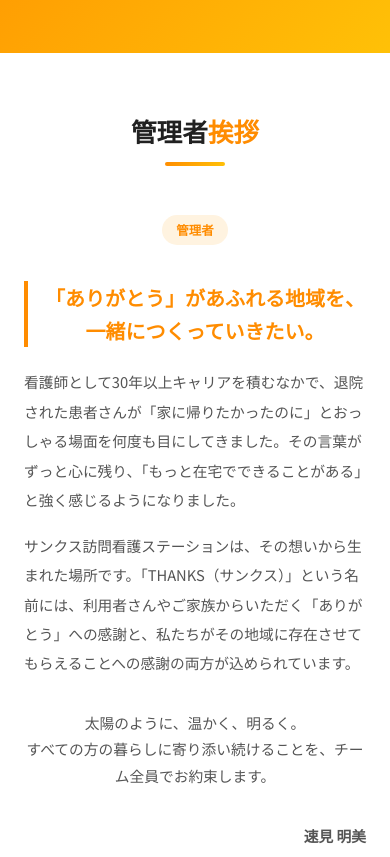
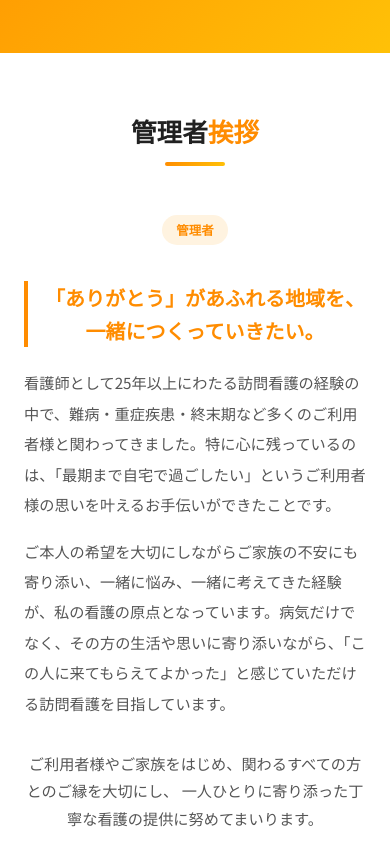
Before and after one commit to sunx-co-ltd/sunx-website, a plain HTML site: page about.html in a window 390 px wide. Shown: the part 239-1096 px from the top of the page. Drawn offline with Linux system fonts and the light colour scheme.

Commit message:
Update manager message with responsive text sizing

```diff
--- a/about.html
+++ b/about.html
@@ -97,15 +97,15 @@
           <blockquote class="msg-quote">
             「ありがとう」があふれる地域を、<br>一緒につくっていきたい。
           </blockquote>
-          <p style="text-align:left; line-height:2.0;">
-            看護師として30年以上キャリアを積むなかで、退院された患者さんが「家に帰りたかったのに」とおっしゃる場面を何度も目にしてきました。その言葉がずっと心に残り、「もっと在宅でできることがある」と強く感じるようになりました。
+          <p style="text-align:left; line-height:2.0; font-size:clamp(0.95rem, 2vw, 1rem);">
+            看護師として25年以上にわたる訪問看護の経験の中で、難病・重症疾患・終末期など多くのご利用者様と関わってきました。特に心に残っているのは、「最期まで自宅で過ごしたい」というご利用者様の思いを叶えるお手伝いができたことです。
           </p>
-          <p style="text-align:left; line-height:2.0;">
-            サンクス訪問看護ステーションは、その想いから生まれた場所です。「THANKS（サンクス）」という名前には、利用者さんやご家族からいただく「ありがとう」への感謝と、私たちがその地域に存在させてもらえることへの感謝の両方が込められています。
+          <p style="text-align:left; line-height:2.0; font-size:clamp(0.95rem, 2vw, 1rem);">
+            ご本人の希望を大切にしながらご家族の不安にも寄り添い、一緒に悩み、一緒に考えてきた経験が、私の看護の原点となっています。病気だけでなく、その方の生活や思いに寄り添いながら、「この人に来てもらえてよかった」と感じていただける訪問看護を目指しています。
           </p>
-          <p style="text-align:center; line-height:1.8; margin-top:2rem;">
-            太陽のように、温かく、明るく。<br>
-            すべての方の暮らしに寄り添い続けることを、チーム全員でお約束します。
+          <p style="text-align:center; line-height:1.8; margin-top:2rem; font-size:clamp(0.95rem, 2vw, 1rem);">
+            ご利用者様やご家族をはじめ、関わるすべての方とのご縁を大切にし、<br class="hide-mobile">
+            一人ひとりに寄り添った丁寧な看護の提供に努めてまいります。
           </p>
           <p class="msg-sign" style="margin-top:2rem;">速見 明美<br>サンクス訪問看護ステーション 管理者</p>
         </div>
```
